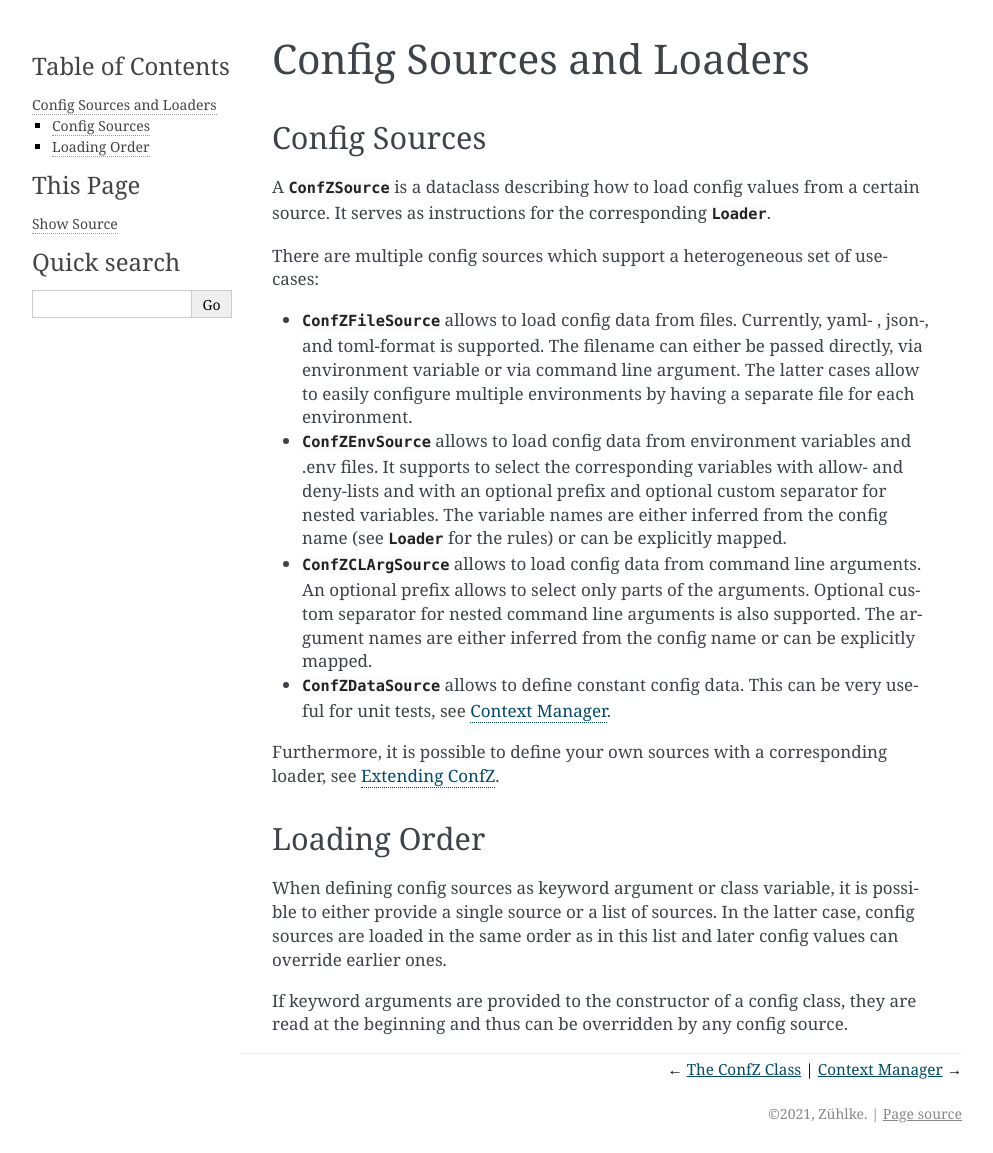
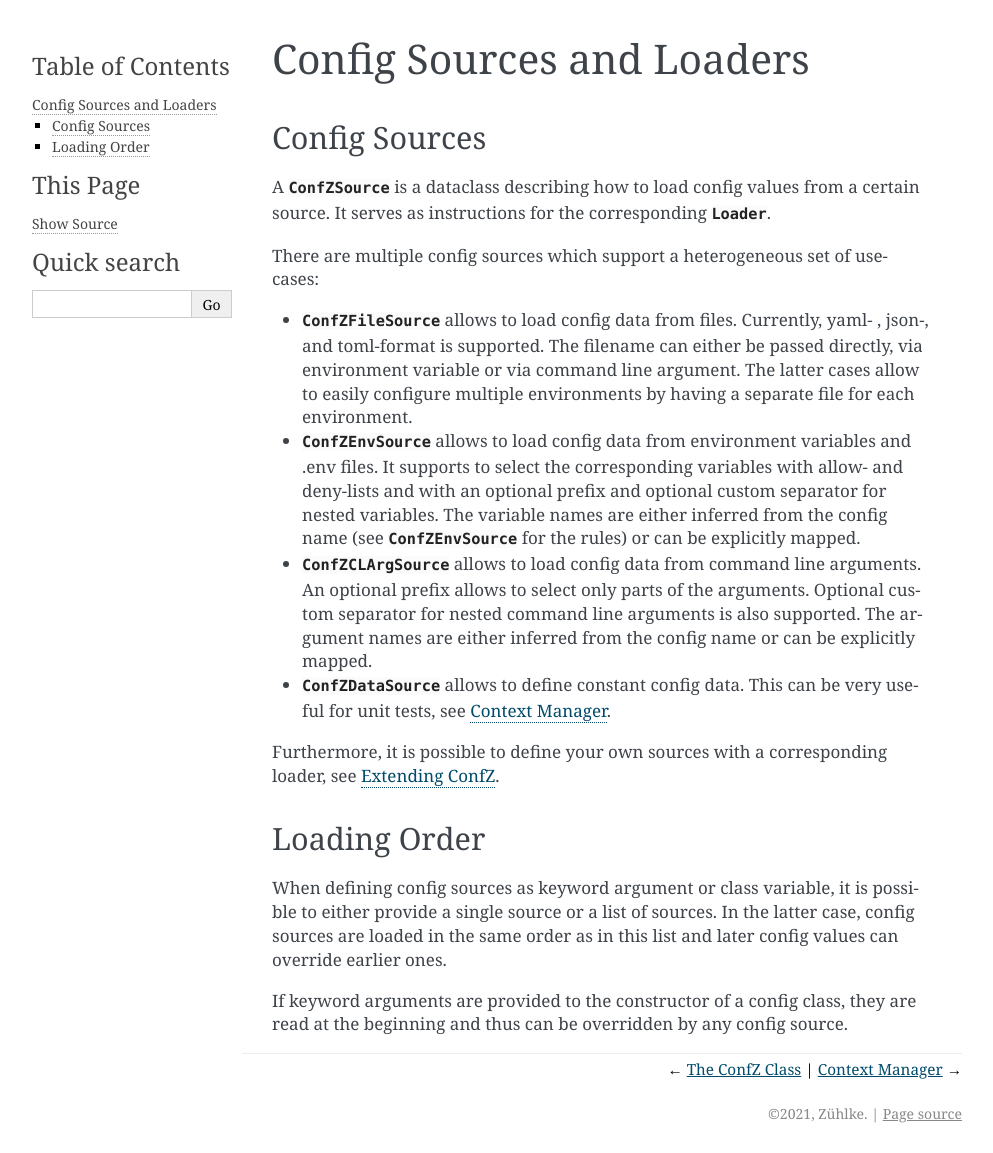
Before and after one commit to Zuehlke/ConfZ, a Sphinx documentation site: the page built from docs/source/usage/sources_loaders.rst, in a window 1280 px wide. Shown: the whole page, without its empty margins (148-1141 px from the left). Built offline with Sphinx 7.4.7, drawn with Linux system fonts in a browser that asks for light colours.

Commit message:
fix link in doc

```diff
--- a/docs/source/usage/sources_loaders.rst
+++ b/docs/source/usage/sources_loaders.rst
@@ -16,7 +16,7 @@
   allow to easily configure multiple environments by having a separate file for each environment.
 - :class:`~confz.ConfZEnvSource` allows to load config data from environment variables and .env files. It supports to
   select the corresponding variables with allow- and deny-lists and with an optional prefix and optional custom separator for nested variables. The variable names are
-  either inferred from the config name (see :class:`~confz.loaders.Loader` for the rules) or can be explicitly mapped.
+  either inferred from the config name (see :class:`~confz.confz_source.ConfZEnvSource` for the rules) or can be explicitly mapped.
 - :class:`~confz.ConfZCLArgSource` allows to load config data from command line arguments. An optional prefix allows
   to select only parts of the arguments. Optional custom separator for nested command line arguments is also supported. The argument names are either inferred from the config name or can be
   explicitly mapped.
```
